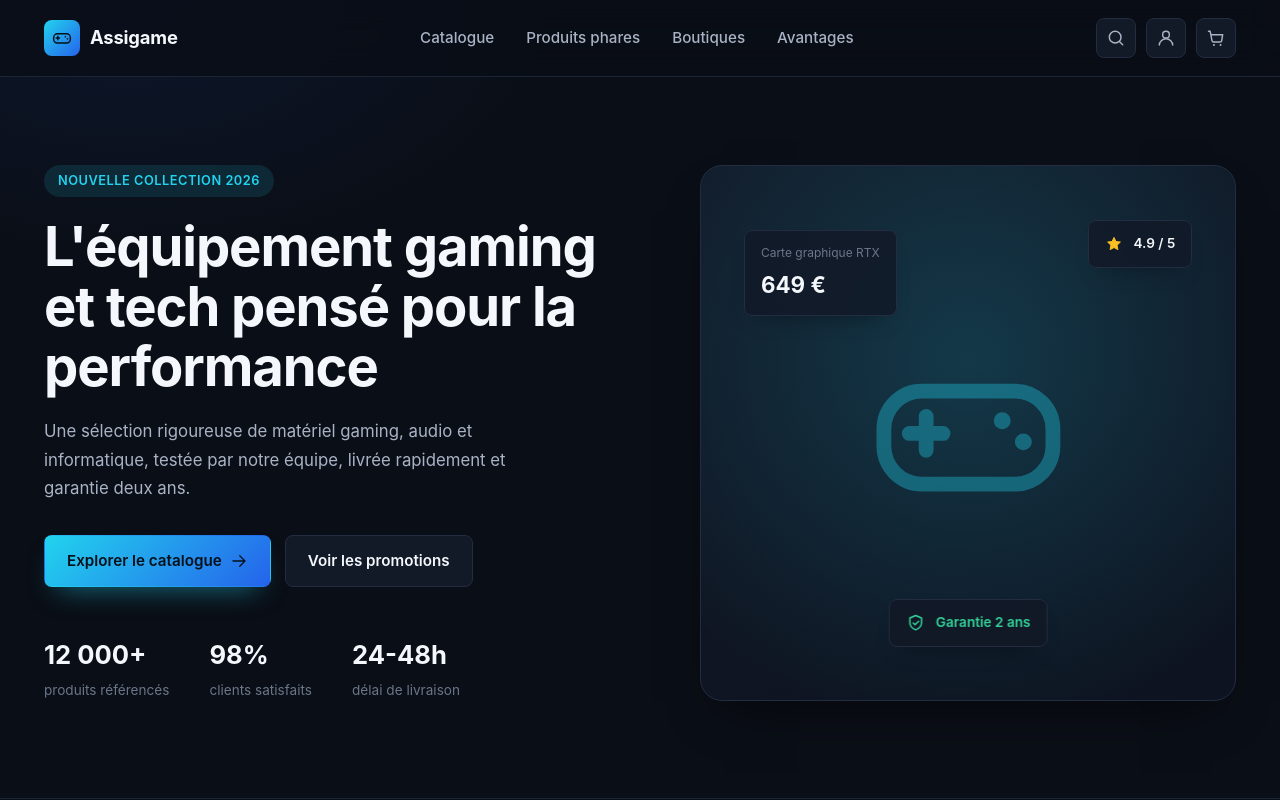
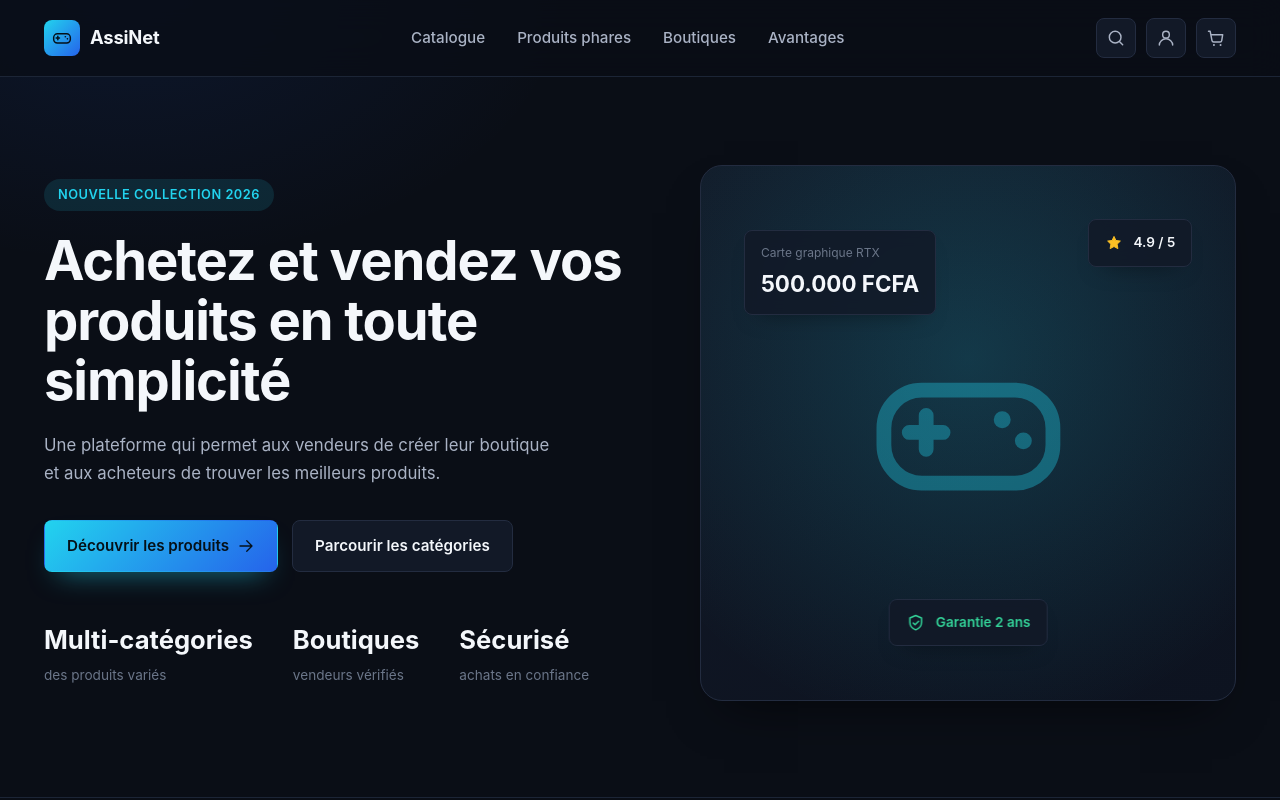
Before and after one commit to koutoninpierrette-cpu/Projet_logiciel_web_assigame, a React (Vite) app in the folder frontend/: page / in a window 1280 px wide. Shown: the top 800 px of the page. Built offline with nearby package versions, Linux system fonts and the light colour scheme; no server answers.

Commit message:
premier commit

```diff
--- a/frontend/src/AdminPage.tsx
+++ b/frontend/src/AdminPage.tsx
@@ -237,7 +237,7 @@ function AdminPage({ onBack }: { onBack: () => void }) {
                     <tr key={product.id_produit}>
                       <td>{product.id_produit}</td>
                       <td>{product.nom_produit}</td>
-                      <td>{product.prix.toFixed(2)} €</td>
+                      <td>{product.prix.toFixed(2)} FCFA</td>
                       <td>{product.categorieProduit?.nom_categorieproduit ?? '—'}</td>
                       <td>{product.boutique?.nom_boutique ?? '—'}</td>
                       <td>{product.statut}</td>
--- a/frontend/src/App.tsx
+++ b/frontend/src/App.tsx
@@ -160,11 +160,28 @@ const fallbackProducts: Product[] = [
 ]
 
 const trustPoints = [
-  { icon: 'icon-truck', title: 'Livraison rapide', text: 'Expédition en 24 à 48h partout en France et en Belgique.' },
-  { icon: 'icon-shield', title: 'Paiement sécurisé', text: 'Transactions chiffrées et protégées par nos partenaires bancaires.' },
-  { icon: 'icon-refresh', title: 'Retours sous 30 jours', text: 'Changement d’avis ou produit défectueux, repris gratuitement.' },
-  { icon: 'icon-headset', title: 'Support 7j/7', text: 'Une équipe dédiée pour répondre à toutes vos questions techniques.' },
+  {
+    icon: 'icon-store',
+    title: 'Boutiques vérifiées',
+    text: 'Achetez auprès de vendeurs vérifiés.'
+  },
+  {
+    icon: 'icon-monitor',
+    title: 'Large choix de produits',
+    text: 'Des centaines de produits proposés par différentes boutiques.'
+  },
+  {
+    icon: 'icon-star',
+    title: 'Avis et évaluations',
+    text: 'Consultez les notes et commentaires des acheteurs.'
+  },
+  {
+    icon: 'icon-shield',
+    title: 'Transactions sécurisées',
+    text: 'Protection des données et des échanges.'
+  },
 ]
+
 
 const fallbackShops: Shop[] = [
   {
@@ -473,7 +490,7 @@ function App() {
             <span className="brand-mark">
               <Icon name="icon-gamepad" />
             </span>
-            <span className="brand-name">Assigame</span>
+            <span className="brand-name">AssiNet</span>
           </a>
 
           <nav className={`main-nav${menuOpen ? ' open' : ''}`} aria-label="Navigation principale">
@@ -587,35 +604,39 @@ function App() {
             <div className="hero-content">
               <span className="eyebrow">Nouvelle collection 2026</span>
               <h1>
-                L&apos;équipement gaming et tech pensé pour la performance
+                Achetez et vendez vos produits en toute simplicité
               </h1>
               <p className="hero-text">
-                Une sélection rigoureuse de matériel gaming, audio et informatique,
-                testée par notre équipe, livrée rapidement et garantie deux ans.
+                Une plateforme qui permet aux vendeurs de créer leur boutique et aux acheteurs de trouver les meilleurs produits.
               </p>
               <div className="hero-actions">
   <a className="btn btn-primary" href="#produits">
-                  Explorer le catalogue
+    Découvrir les produits
     <Icon name="icon-arrow-right" />
   </a>
-                <a className="btn btn-ghost" href="#promotions">
-                  Voir les promotions
+
+  <a className="btn btn-ghost" href="#categories">
+    Parcourir les catégories
   </a>
 </div>
+
 <dl className="hero-stats">
   <div>
-                  <dt>12 000+</dt>
-                  <dd>produits référencés</dd>
+    <dt>Multi-catégories</dt>
+    <dd>des produits variés</dd>
   </div>
+
   <div>
-                  <dt>98%</dt>
-                  <dd>clients satisfaits</dd>
+    <dt>Boutiques</dt>
+    <dd>vendeurs vérifiés</dd>
   </div>
+
   <div>
-                  <dt>24-48h</dt>
-                  <dd>délai de livraison</dd>
+    <dt>Sécurisé</dt>
+    <dd>achats en confiance</dd>
   </div>
 </dl>
+
             </div>
 
             <div className="hero-visual" aria-hidden="true">
@@ -624,7 +645,7 @@ function App() {
                 <Icon name="icon-gamepad" className="hero-panel-icon" />
                 <div className="hero-card hero-card-price">
                   <span className="hero-card-label">Carte graphique RTX</span>
-                  <span className="hero-card-value">649 €</span>
+                  <span className="hero-card-value">500.000 FCFA</span>
                 </div>
                 <div className="hero-card hero-card-rating">
                   <Icon name="icon-star" className="star filled" />
@@ -647,7 +668,7 @@ function App() {
                 <h2>Parcourir par catégorie</h2>
               </div>
               <p className="section-text">
-                Six univers, sélectionnés et mis à jour chaque semaine selon les nouveautés du marché.
+
               </p>
             </div>
 
@@ -707,44 +728,47 @@ function App() {
             ))}
           </div>
         </section>
-
         <section className="newsletter" id="promotions">
   <div className="container newsletter-inner">
     <div className="newsletter-text">
-              <h2>Ne manquez aucune promotion</h2>
+      <h2>Recevez les meilleures offres</h2>
       <p>
-                Inscrivez-vous à notre newsletter pour recevoir les ventes flash, les nouveautés
-                et des codes de réduction exclusifs chaque semaine.
+        Soyez informé des nouveaux produits, des promotions des boutiques,
+        des ventes flash et des meilleures opportunités du marché.
       </p>
     </div>
+
     {newsletterSent ? (
       <p className="newsletter-success">
         <Icon name="icon-check" />
-                Merci, vous êtes inscrit avec l&apos;adresse {newsletterEmail} !
+        Merci ! Votre inscription a bien été prise en compte.
       </p>
     ) : (
       <form className="newsletter-form" onSubmit={handleNewsletterSubmit}>
         <label className="visually-hidden" htmlFor="newsletter-email">
           Adresse e-mail
         </label>
+
         <div className="input-group">
           <Icon name="icon-mail" />
           <input
             id="newsletter-email"
             type="email"
-                    placeholder="vous@exemple.com"
+            placeholder="Entrez votre adresse e-mail"
             value={newsletterEmail}
             onChange={(event) => setNewsletterEmail(event.target.value)}
             required
           />
         </div>
+
         <button className="btn btn-primary" type="submit">
-                  S&apos;inscrire
+          S'abonner
         </button>
       </form>
     )}
   </div>
 </section>
+
         </>
         )}
       </main>
@@ -756,11 +780,12 @@ function App() {
               <span className="brand-mark">
                 <Icon name="icon-gamepad" />
               </span>
-              <span className="brand-name">Assigame</span>
+              <span className="brand-name">AssiNet</span>
             </a>
             <p>
-              La boutique en ligne dédiée au gaming et à la tech : matériel sélectionné,
-              prix justes et service après-vente réactif.
+              AssiNet est une marketplace moderne qui met en relation acheteurs et vendeurs.
+  Découvrez des milliers de produits proposés par des boutiques vérifiées
+  dans un environnement simple, rapide et sécurisé.
             </p>
             <div className="social-links">
               <a className="icon-btn" href="#top" aria-label="Discord">
@@ -779,42 +804,48 @@ function App() {
           </div>
 
           <div className="footer-links">
-            <h3>Boutique</h3>
+           <h3>Marché</h3>
 <ul>
-              <li><a href="#categories">Catalogue</a></li>
-              <li><a href="#produits">Nouveautés</a></li>
-              <li><a href="#promotions">Promotions</a></li>
-              <li><a href="#top">Cartes cadeaux</a></li>
+  <li><a href="#categories">Catégories</a></li>
+  <li><a href="#produits">Produits</a></li>
+  <li><a href="#promotions">Offres spéciales</a></li>
+  <li><a href="#top">Nouveautés</a></li>
 </ul>
+
+
           </div>
 
           <div className="footer-links">
-            <h3>Entreprise</h3>
+            <h3>Boutiques</h3>
 <ul>
-              <li><a href="#top">À propos</a></li>
-              <li><a href="#top">Carrières</a></li>
-              <li><a href="#top">Presse</a></li>
+  <li><a href="#top">Nos boutiques</a></li>
+  <li><a href="#top">Devenir vendeur</a></li>
   <li><a href="#top">Partenaires</a></li>
+  <li><a href="#top">Créer une boutique</a></li>
 </ul>
+
           </div>
 
           <div className="footer-links">
-            <h3>Aide</h3>
+            <h3>Assistance</h3>
 <ul>
-              <li><a href="#top">Suivi de commande</a></li>
-              <li><a href="#avantages">Livraison &amp; retours</a></li>
-              <li><a href="#top">Garantie</a></li>
+  <li><a href="#top">Suivi des commandes</a></li>
+  <li><a href="#top">Livraison & retours</a></li>
+  <li><a href="#top">Centre d'aide</a></li>
   <li><a href="#top">Contact</a></li>
 </ul>
+
+
           </div>
         </div>
 
         <div className="container footer-bottom">
-          <p>© 2026 Assigame. Tous droits réservés.</p>
+          <p>© 2026 AssiNet. Tous droits réservés.</p>
           <div className="footer-legal">
            <a href="#top">Mentions légales</a>
-            <a href="#top">Confidentialité</a>
-            <a href="#top">CGV</a>
+           <a href="#top">Politique de confidentialité</a>
+           <a href="#top">Conditions d'utilisation</a>
+
           </div>
         </div>
       </footer>
--- a/frontend/src/AuthPage.tsx
+++ b/frontend/src/AuthPage.tsx
@@ -77,17 +77,16 @@ function AuthPage({ onClose, onAuthenticated }: { onClose: () => void; onAuthent
             <span className="brand-mark">
               <Icon name="icon-gamepad" />
             </span>
-            <span className="brand-name">Assigame</span>
+            <span className="brand-name">AssiNet</span>
           </a>
-          <h2>Rejoignez la communauté Assigame</h2>
+          <h2>Rejoignez la communauté AssiNet</h2>
           <p>
-            Suivez vos commandes, sauvegardez vos favoris et profitez d&apos;offres
-            réservées aux membres sur tout le catalogue gaming &amp; tech.
+           Suivez vos commandes, sauvegardez vos favoris et profitez d'offres réservées aux membres sur l'ensemble de notre catalogue.
           </p>
           <ul className="auth-perks">
             <li>
               <Icon name="icon-check" />
-              Livraison suivie en temps réel
+             Sachez où est votre commande, à tout moment
             </li>
             <li>
               <Icon name="icon-check" />
--- a/frontend/src/MyShopPage.tsx
+++ b/frontend/src/MyShopPage.tsx
@@ -260,7 +260,7 @@ function MyShopPage({
           </div>
           <div className="input-row">
             <div className="input-group">
-              <label htmlFor="product-price">Prix (€)</label>
+              <label htmlFor="product-price">Prix (FCFA)</label>
               <input
                 id="product-price"
                 type="number"
@@ -268,7 +268,7 @@ function MyShopPage({
                 step="0.01"
                 value={productPrice}
                 onChange={(event) => setProductPrice(event.target.value)}
-                placeholder="49.99"
+                placeholder="10.000"
                 required
               />
             </div>
--- a/frontend/src/ProductCard.tsx
+++ b/frontend/src/ProductCard.tsx
@@ -60,7 +60,7 @@ export function ProductCard({
         </div>
         <div className="product-footer">
           <div className="price-group">
-            <span className="price">{product.price.toFixed(2)} €</span>
+            <span className="price">{product.price.toFixed(2)} FCFA</span>
             {product.oldPrice && <span className="old-price">{product.oldPrice.toFixed(2)} €</span>}
           </div>
           <button className="btn btn-primary btn-sm" type="button" onClick={() => onAddToCart(product.id)}>
```
Lines whose indentation alone changed are shown as unchanged.
